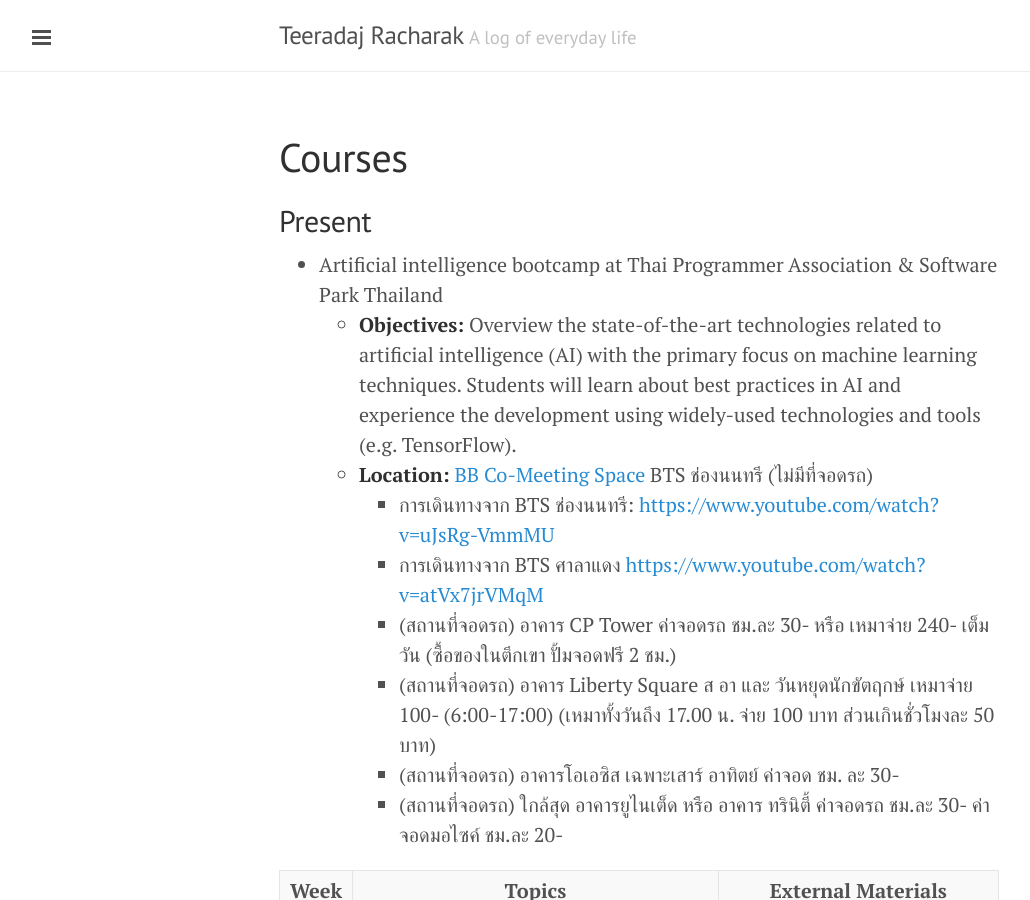
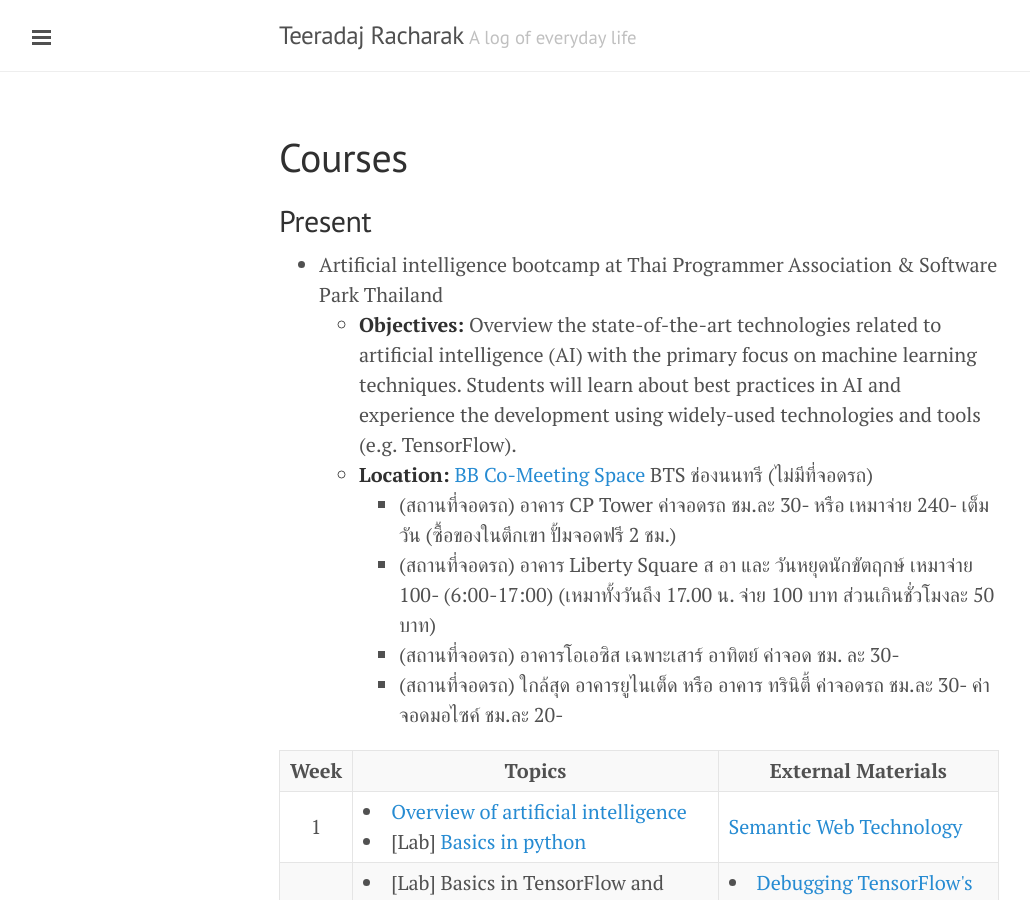
Before and after one commit to xlives/xlives.github.io, a Jekyll site: the page built from courses.markdown, in a window 1280 px wide and 900 px high. Shown: the whole window, without its empty margins (1-1031 px from the left). Built offline with Jekyll 4.4.1, drawn with Linux system fonts in a browser that asks for light colours.

Commit message:
Update courses.markdown

```diff
--- a/courses.markdown
+++ b/courses.markdown
@@ -12,8 +12,6 @@ Present
     primary focus on machine learning techniques. Students will learn about best practices in AI and experience
     the development using widely-used technologies and tools (e.g. TensorFlow).
     *    **Location:** [BB Co-Meeting Space](https://goo.gl/maps/fCSZ89ikkp92) BTS ช่องนนทรี (ไม่มีที่จอดรถ)
-          * การเดินทางจาก BTS ช่องนนทรี: <https://www.youtube.com/watch?v=uJsRg-VmmMU>
-          * การเดินทางจาก BTS ศาลาแดง <https://www.youtube.com/watch?v=atVx7jrVMqM>
           * (สถานที่จอดรถ) อาคาร CP Tower ค่าจอดรถ ชม.ละ 30- หรือ เหมาจ่าย 240- เต็มวัน (ซื้อของในตึกเขา ปั้มจอดฟรี 2 ชม.)
           * (สถานที่จอดรถ) อาคาร Liberty Square ส อา และ วันหยุดนักขัตฤกษ์ เหมาจ่าย 100- (6:00-17:00)
                   (เหมาทั้งวันถึง 17.00 น. จ่าย 100 บาท ส่วนเกินชั่วโมงละ 50 บาท)
```
